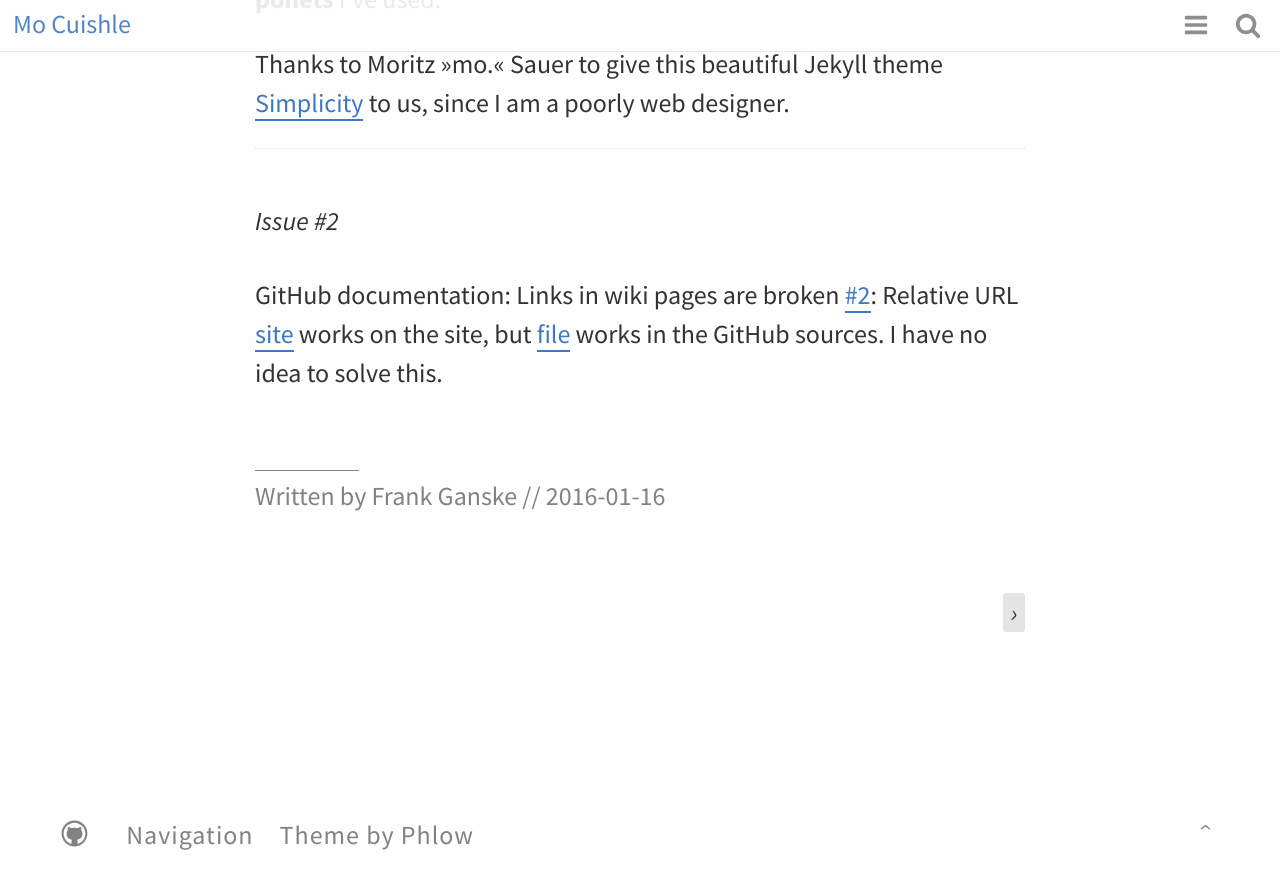
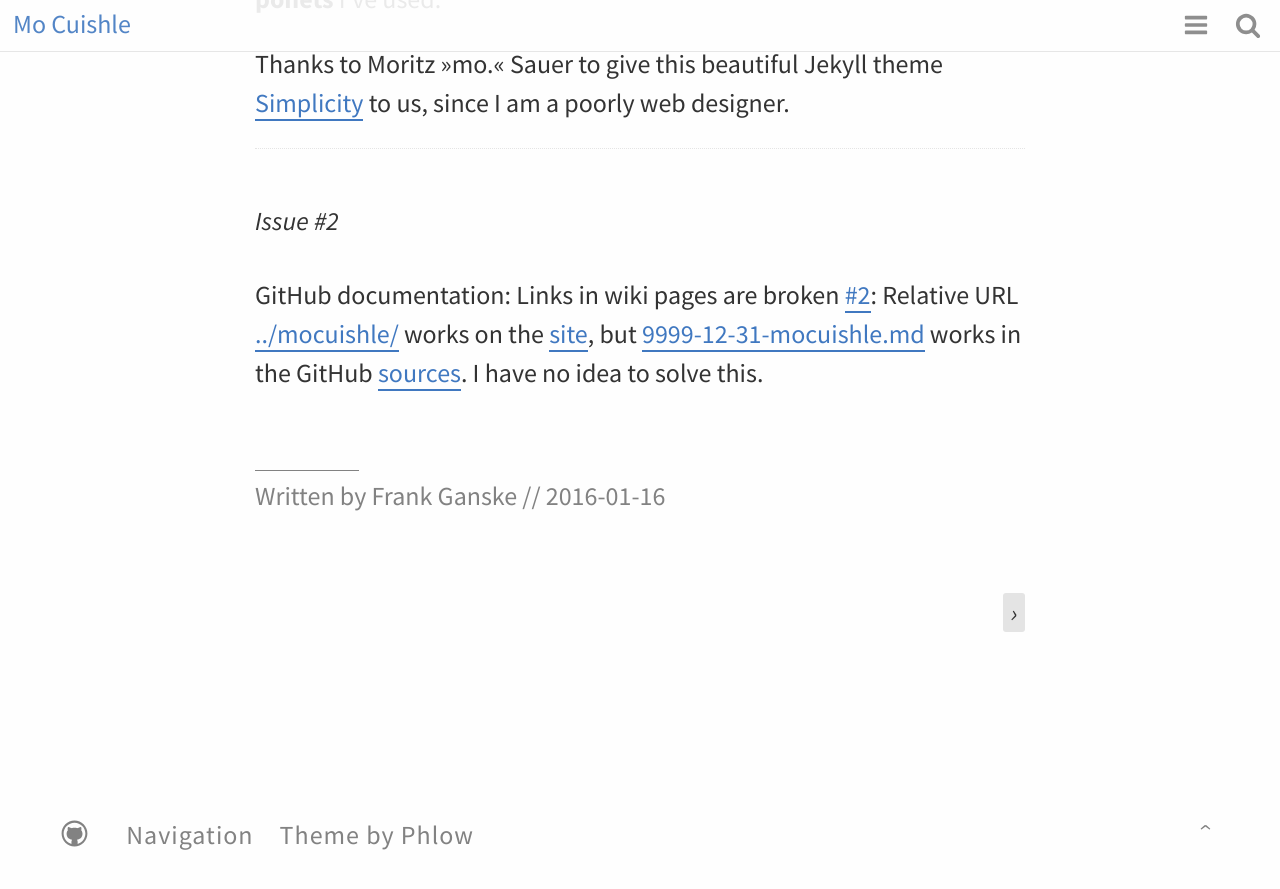
Before and after one commit to ganskef/MoCuishle, a Jekyll site: the page built from _posts/2016-01-16-license.md, in a window 1280 px wide and 900 px high, scrolled down 4350 px. Shown: the top 889 px of the window. Built offline with Jekyll 4.4.1, drawn with Linux system fonts in a browser that asks for light colours.

Commit message:
Example text for issue #2

```diff
--- a/_posts/2016-01-16-license.md
+++ b/_posts/2016-01-16-license.md
@@ -116,5 +116,8 @@ designer.
 
 GitHub documentation: Links in wiki pages are broken
 [#2](https://github.com/ganskef/MoCuishle/issues/2): Relative URL
-[site](../mocuishle/) works on the site, but [file](9999-12-31-mocuishle.md)
-works in the GitHub sources. I have no idea to solve this.
+[../mocuishle/](../mocuishle/) works on the
+[site](https://ganskef.github.io/MoCuishle/license/#issue-2), but
+[9999-12-31-mocuishle.md](9999-12-31-mocuishle.md) works in the GitHub
+[sources](https://github.com/ganskef/MoCuishle/blob/gh-pages/_posts/2016-01-16-license.md#issue-2).
+I have no idea to solve this.
```
